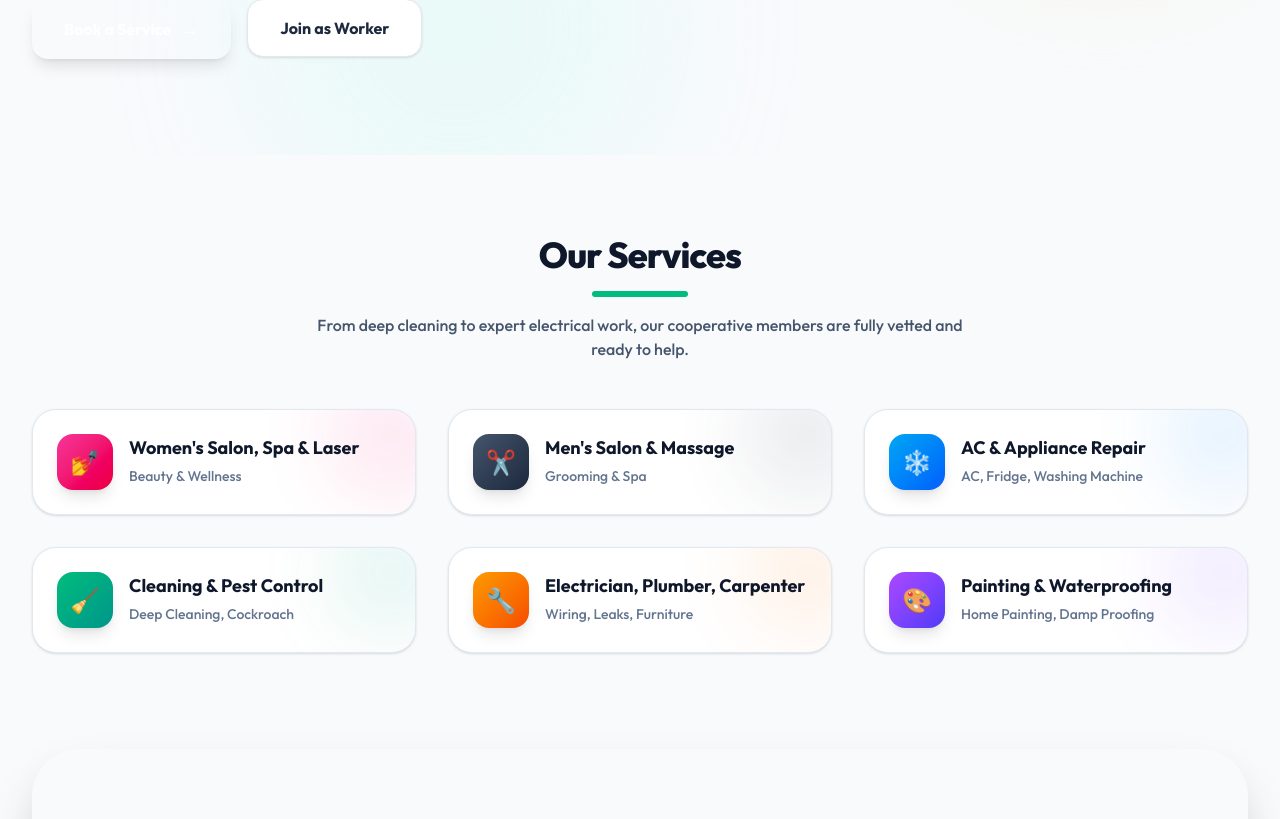
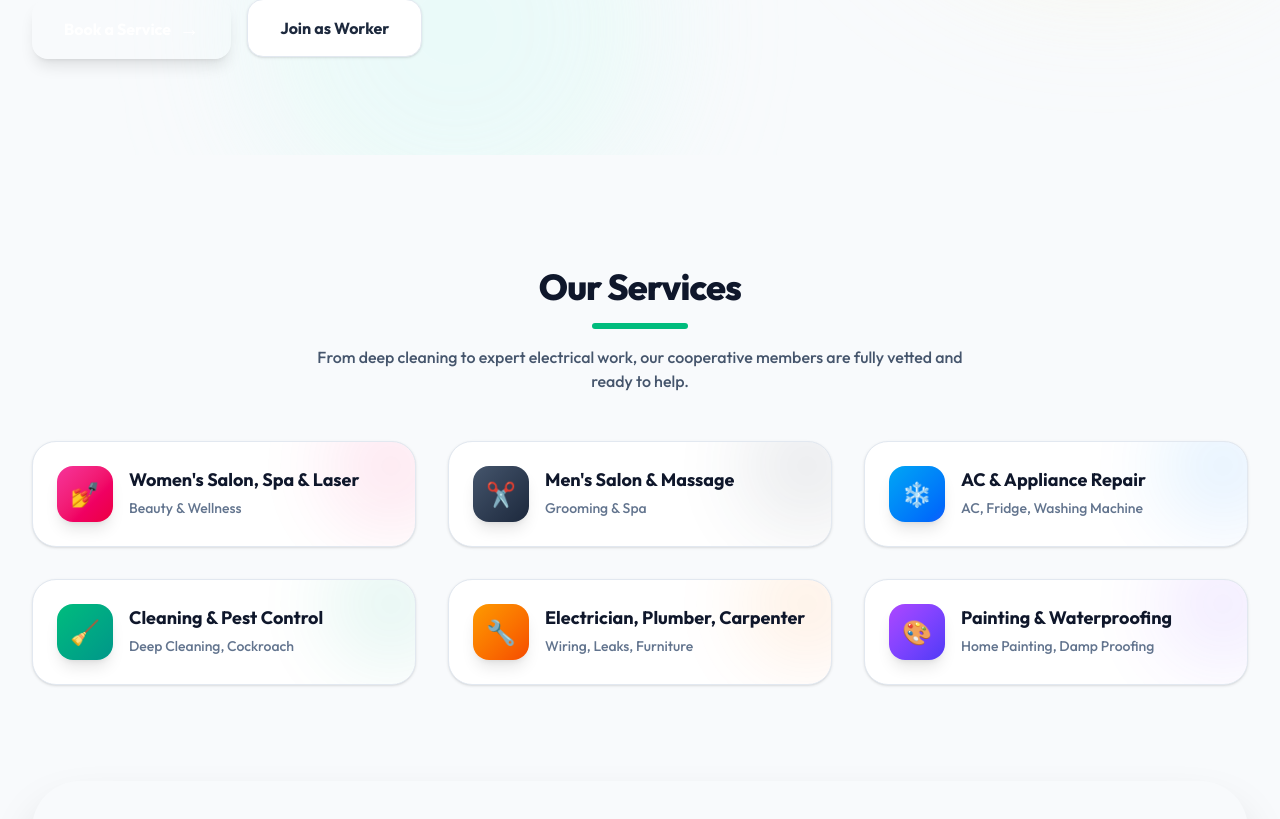
Before and after one commit to Shaurya0117/sahakar-sathi, a React (Vite) app in the folder frontend/: page / in a window 1280 px wide. Shown: the part 661-1480 px from the top of the page. Built offline with nearby package versions, Linux system fonts and the light colour scheme.

Commit message:
Fix UI overlap with fixed PortalHeader by increasing padding

```diff
--- a/frontend/src/pages/CustomerDashboardPage.jsx
+++ b/frontend/src/pages/CustomerDashboardPage.jsx
@@ -350,7 +350,7 @@ Thank you for choosing the Cooperative!
     <AnimatedPage className="min-h-screen bg-slate-50 text-slate-900 flex flex-col font-sans">
       <PortalHeader />
 
-      <main className="max-w-7xl mx-auto px-4 sm:px-6 lg:px-8 py-8 flex-1 w-full space-y-8">
+      <main className="max-w-7xl mx-auto px-4 sm:px-6 lg:px-8 pt-24 pb-8 flex-1 w-full space-y-8">
 
         {/* ── Welcome Header ─────────────────────────────────────── */}
         <motion.div
--- a/frontend/src/pages/LandingPage.jsx
+++ b/frontend/src/pages/LandingPage.jsx
@@ -163,7 +163,7 @@ export default function LandingPage() {
       </section>
 
       {/* ── Service Categories Section ─────────────────────────────── */}
-      <main className="max-w-7xl mx-auto px-4 sm:px-6 lg:px-8 py-20 flex-1 w-full space-y-24">
+      <main className="max-w-7xl mx-auto px-4 sm:px-6 lg:px-8 pt-28 pb-20 flex-1 w-full space-y-24">
         <ScrollReveal direction="up">
           <div className="flex flex-col items-center text-center mb-12">
             <h2 className="text-4xl font-extrabold text-slate-900 mb-4 tracking-tight">Our Services</h2>
--- a/frontend/src/pages/WorkerDashboardPage.jsx
+++ b/frontend/src/pages/WorkerDashboardPage.jsx
@@ -352,7 +352,7 @@ export default function WorkerDashboardPage() {
     <AnimatedPage className="min-h-screen bg-slate-50 text-slate-900 flex flex-col font-sans">
       <PortalHeader />
 
-      <main className="max-w-7xl mx-auto px-4 sm:px-6 lg:px-8 py-8 flex-1 w-full space-y-6">
+      <main className="max-w-7xl mx-auto px-4 sm:px-6 lg:px-8 pt-24 pb-8 flex-1 w-full space-y-6">
 
         {/* Worker Header */}
         <motion.div
```
